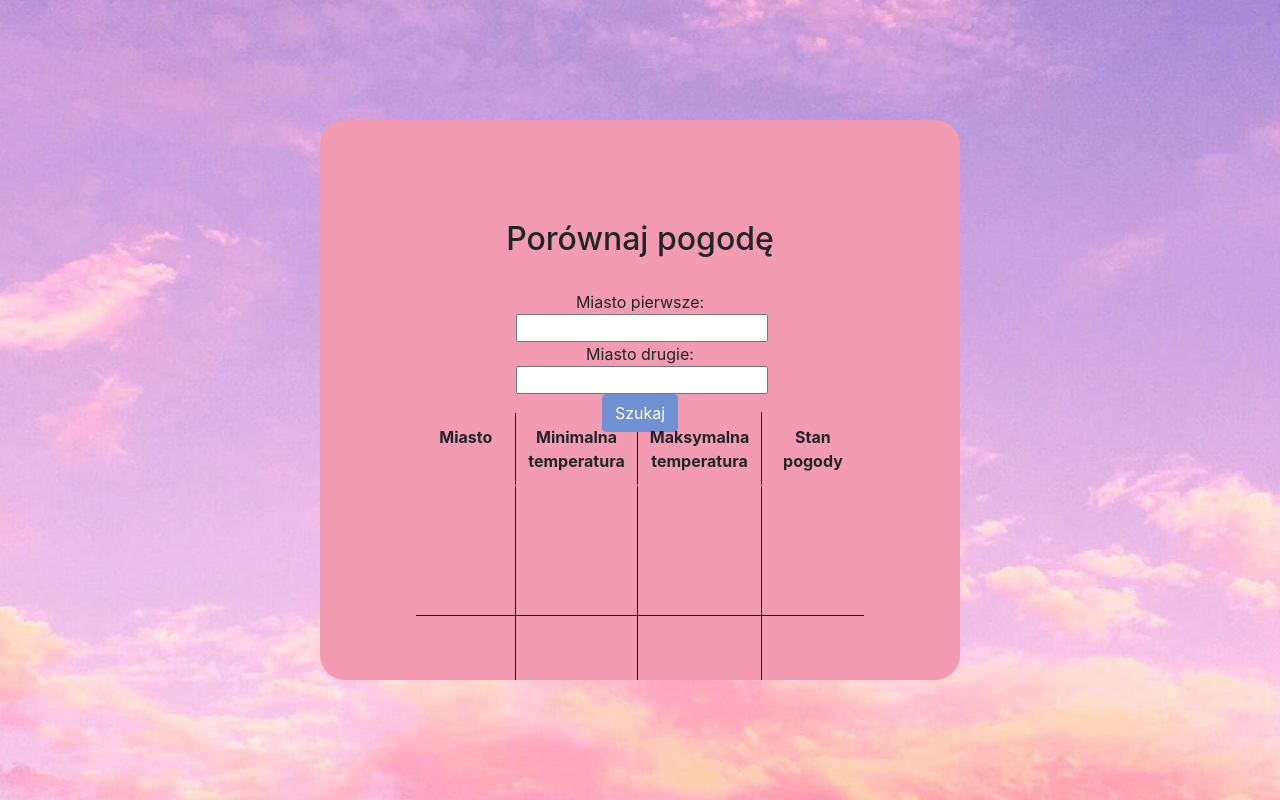
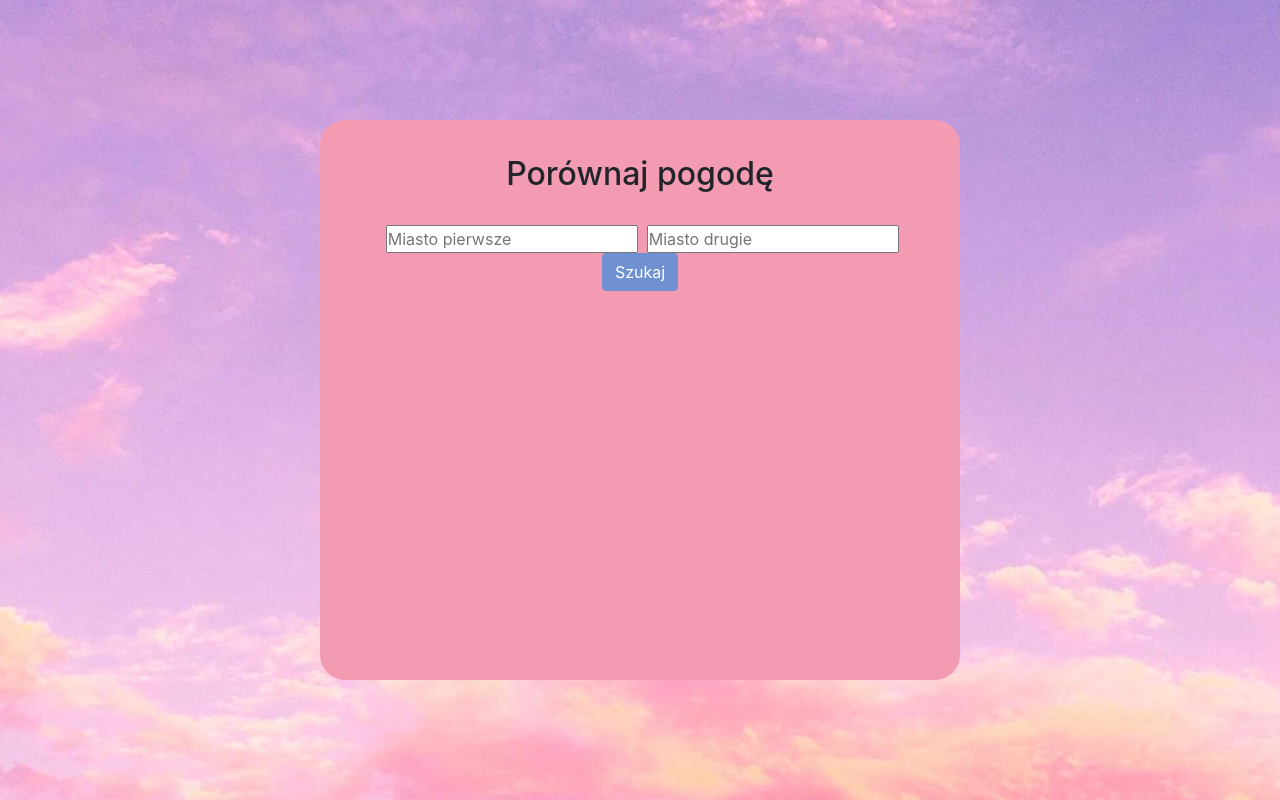
Before and after one commit to PRz-IO/p05gr02-pogoda-p05gr02-pogoda, a Flask app: page /wycieczka in a window 1280 px wide. Shown: the part 72-872 px from the top of the page. Run offline with Flask 2, Linux system fonts and the light colour scheme; data comes from the database, SQL or seed files in the repository; both versions use the stored data as it was after the commit; lists and menus that the app fills with data are empty.

Commit message:
style zakładek

```diff
--- a/website/static/home/style.css
+++ b/website/static/home/style.css
@@ -85,7 +85,7 @@ td {
 }
 
 h2 {
-  margin-top: 50px;
+  margin-top: 20px;
 }
 
 #miastaUzytkownika{
--- a/website/static/wycieczka/style.css
+++ b/website/static/wycieczka/style.css
@@ -3,7 +3,8 @@
   background: url(../assets/kolor.jpg);
   background-repeat: no-repeat;
   background-attachment: fixed;
-    background-position: center;;
+  background-position: center;
+  ;
   height: 100vh;
   display: flex;
   align-items: center;
@@ -27,17 +28,22 @@
   text-align: center;
   justify-content: center;
 }
+
 .center {
   height: 100%;
   margin: 0;
 }
+
 .form {
-    width: 100%;
-    height: 30%;
+  /* width: 100%; */
+  height: 25%;
   background-color: #F29BB2;
+  margin: 0;
+  padding: 25px;
 }
+
 .table {
-    height: 70%;
+  height: 75%;
   margin: 0;
   overflow: auto;
 }
@@ -55,20 +61,20 @@
 }
 
 th {
-    border-top: 1px solid #F29BB2 !important;
-    border-bottom: 1px solid #F29BB2 !important;
+  border-top: 1px solid #5c2b4e !important;
+  border-bottom: 1px solid #5c2b4e !important;
 
 }
 
 td {
   width: 25%;
-    height: 130px;
-    border-top: 1px solid #020202 !important;
+  height: 50px;
+  border-top: 1px solid #5c2b4e !important;
 }
 
 .inner {
-    border-left: 1px solid #030504 !important;
-    border-right: 1px solid #050a06 !important;
+  border-left: 1px solid #5c2b4e !important;
+  border-right: 1px solid #5c2b4e !important;
 }
 
 .table-log {
@@ -78,7 +84,7 @@
 }
 
 h2 {
-    margin-top: 100px;
+  margin-top: 10px;
 }
 
 .navbar-light {
--- a/website/templates/wycieczka/wycieczka.html
+++ b/website/templates/wycieczka/wycieczka.html
@@ -18,21 +18,23 @@ Wycieczka
     <div class="center-main-container">
         <div class="center">
             <div class="form">
-                <div><h2>Porównaj pogodę</h2></div>
-                </br>
+
+                <h2>Porównaj pogodę</h2>
+
+
                 <form method="POST">
-                    Miasto pierwsze: </br>
-                <label for="miasta"></label>
-                    <input list="miasta" id="miasto_data" name="miasto_data" required>
+                    <br>
+                    <label for="miasta"></label>
+                    <input list="miasta" id="miasto_data" name="miasto_data" required placeholder="Miasto pierwsze">
                     <datalist name="miasta" id="miasta">
                         {% for citi in cities %}
                         <option id="miasto" name="miasto" value={{citi.nazwa_miasta}} />
                         {% endfor %}
                     </datalist>
-                    </br>
-                    Miasto drugie: </br>
+
+                    <!-- Miasto drugie: </br> -->
                     <label for="miasta2"></label>
-                    <input list="miasta2" id="miasto_data2" name="miasto_data2" required>
+                    <input list="miasta2" id="miasto_data2" name="miasto_data2" required placeholder="Miasto drugie">
                     <datalist name="miasta2" id="miasta2">
                         {% for citi in cities %}
                         <option id="miasto2" name="miasto2" value={{citi.nazwa_miasta}} />
@@ -43,18 +45,16 @@ Wycieczka
                 </form>
             </div>
             <br>
+            <br>
+            {%if pogoda1%}
             <div class="table">
                 <table>
                     <tr>
                         <th>Miasto</th>
-                        <th class="inner"> Minimalna<br>temperatura</th>
-                        <th class="inner">Maksymalna</br> temperatura</th>
-
-                        <th>Stan pogody</th>
+                        <th class="inner">Minimalna<br>temperatura</th>
+                        <th class="inner">Maksymalna</br>temperatura</th>
+                        <th>Stan</br>pogody</th>
                     </tr>
-
-
-
                     <tr>
                         <td>{{pogoda1[0]}}</td>
                         <td class="inner">{{pogoda1[1]}}</td>
@@ -119,7 +119,9 @@ Wycieczka
 
 
                 </table>
+                <br><br>
             </div>
+            {%endif%}
 
         </div>
 
```
Also changed, not shown: website/__init__.py (+12 -11 lines), website/templates/home/home.html (+19 -10 lines), website/templates/ustawienia/ustawienia.html (+20 -16 lines), website/database.db, 1 other file. Lines whose indentation alone changed are shown as unchanged.
